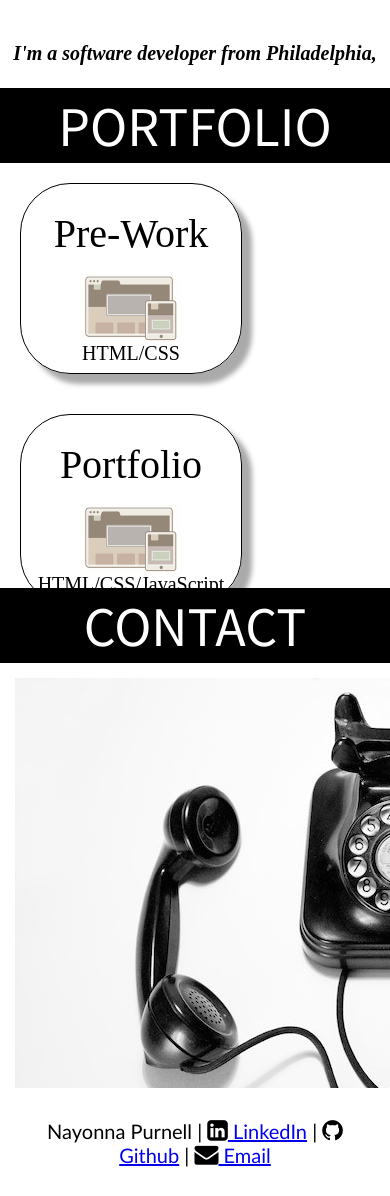
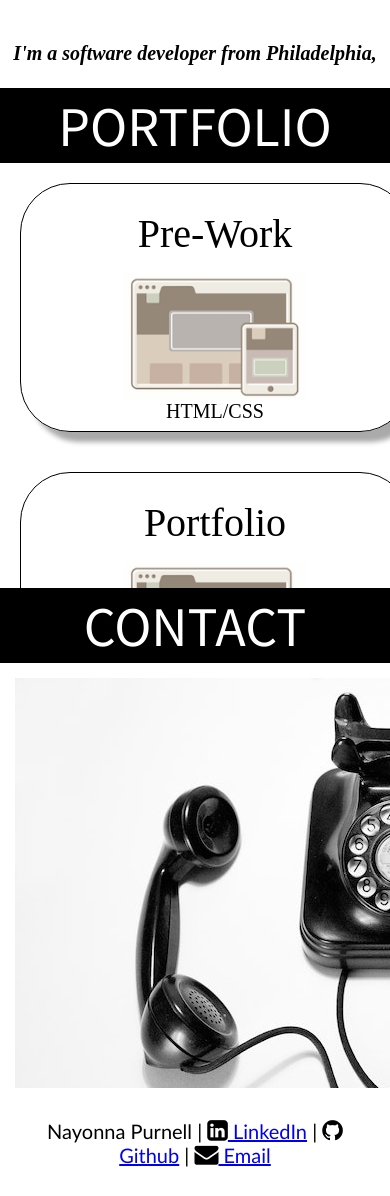
Before and after one commit to nayonnapurnell/Nayonna-Purnell-Professional-Portfolio, a plain HTML site: page index.html in a window 390 px wide. Shown: the part 842-2038 px from the top of the page. Drawn offline with Linux system fonts and the light colour scheme; a web font is replaced by a local one.

Commit message:
Added the Media Screen Queries

```diff
--- a/assets/css/style.css
+++ b/assets/css/style.css
@@ -123,11 +123,10 @@ p{
   border-width: 1px;
   border-radius: 50px;
   padding: 10px;
-  flex: 0 0 300px;
+  /* flex: 0 0 300px; */
   box-shadow: 10px 10px 5px #aaaaaa;
   margin: 20px;
   float: left;
-  justify-content: center;
 }
 .card p {
   text-align: center;
@@ -139,7 +138,6 @@ p{
   margin-left: auto;
   margin-right: auto;
   width: 50%;
-
 }
 
 .card h2 {
@@ -189,9 +187,19 @@ p{
   font-size: 56px;
 }
 
-/* Media Screen Queries */
+/* Cards are split into two columns at 992px or smaller */
+@media screen and (max-width: 992px) {
+  .card {
+    width: 50%;
+  }
+}
+
+/* Cards are stacked on top of each other at 768px or smaller */
 @media screen and (max-width: 768px) {
   header, main {
     flex-direction: column;
   }
+  .card {
+    width: 100%;
+  }
 }
```
